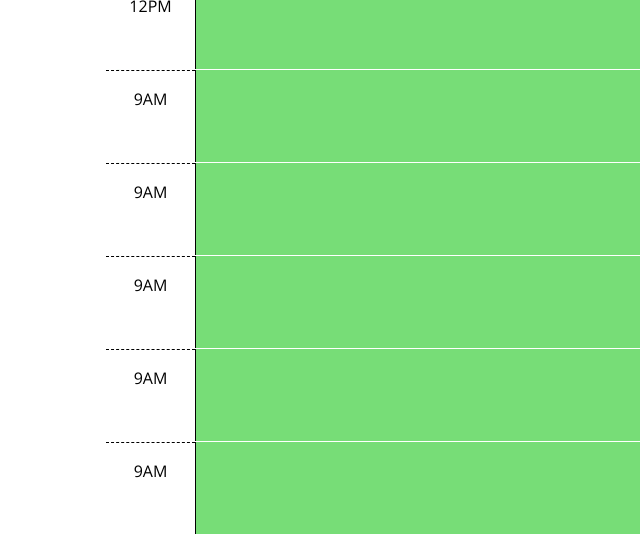
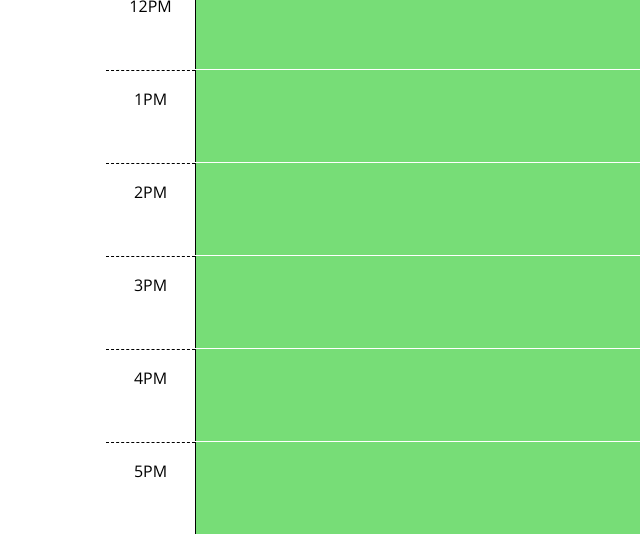
Before and after one commit to Masterchef842/scheduler, a plain HTML site: page index.html in a window 1280 px wide. Shown: the part 605-1139 px from the top of the page, 0-640 px from the left. Drawn offline with nearby package versions, Linux system fonts and the light colour scheme.

Commit message:
added HTML for 12pm-5pm

```diff
--- a/index.html
+++ b/index.html
@@ -66,7 +66,7 @@
     </div>
 
     <div id="hour-13" class="row time-block">
-      <div class="col-2 col-md-1 hour text-center py-3">9AM</div>
+      <div class="col-2 col-md-1 hour text-center py-3">1PM</div>
       <textarea class="col-8 col-md-10 description" rows="3"> </textarea>
       <button class="btn saveBtn col-2 col-md-1" aria-label="save">
         <i class="fas fa-save" aria-hidden="true"></i>
@@ -74,7 +74,7 @@
     </div>
 
     <div id="hour-14" class="row time-block">
-      <div class="col-2 col-md-1 hour text-center py-3">9AM</div>
+      <div class="col-2 col-md-1 hour text-center py-3">2PM</div>
       <textarea class="col-8 col-md-10 description" rows="3"> </textarea>
       <button class="btn saveBtn col-2 col-md-1" aria-label="save">
         <i class="fas fa-save" aria-hidden="true"></i>
@@ -82,7 +82,7 @@
     </div>
 
     <div id="hour-15" class="row time-block">
-      <div class="col-2 col-md-1 hour text-center py-3">9AM</div>
+      <div class="col-2 col-md-1 hour text-center py-3">3PM</div>
       <textarea class="col-8 col-md-10 description" rows="3"> </textarea>
       <button class="btn saveBtn col-2 col-md-1" aria-label="save">
         <i class="fas fa-save" aria-hidden="true"></i>
@@ -90,7 +90,7 @@
     </div>
 
     <div id="hour-16" class="row time-block">
-      <div class="col-2 col-md-1 hour text-center py-3">9AM</div>
+      <div class="col-2 col-md-1 hour text-center py-3">4PM</div>
       <textarea class="col-8 col-md-10 description" rows="3"> </textarea>
       <button class="btn saveBtn col-2 col-md-1" aria-label="save">
         <i class="fas fa-save" aria-hidden="true"></i>
@@ -98,7 +98,7 @@
     </div>
 
     <div id="hour-17" class="row time-block">
-      <div class="col-2 col-md-1 hour text-center py-3">9AM</div>
+      <div class="col-2 col-md-1 hour text-center py-3">5PM</div>
       <textarea class="col-8 col-md-10 description" rows="3"> </textarea>
       <button class="btn saveBtn col-2 col-md-1" aria-label="save">
         <i class="fas fa-save" aria-hidden="true"></i>
```
